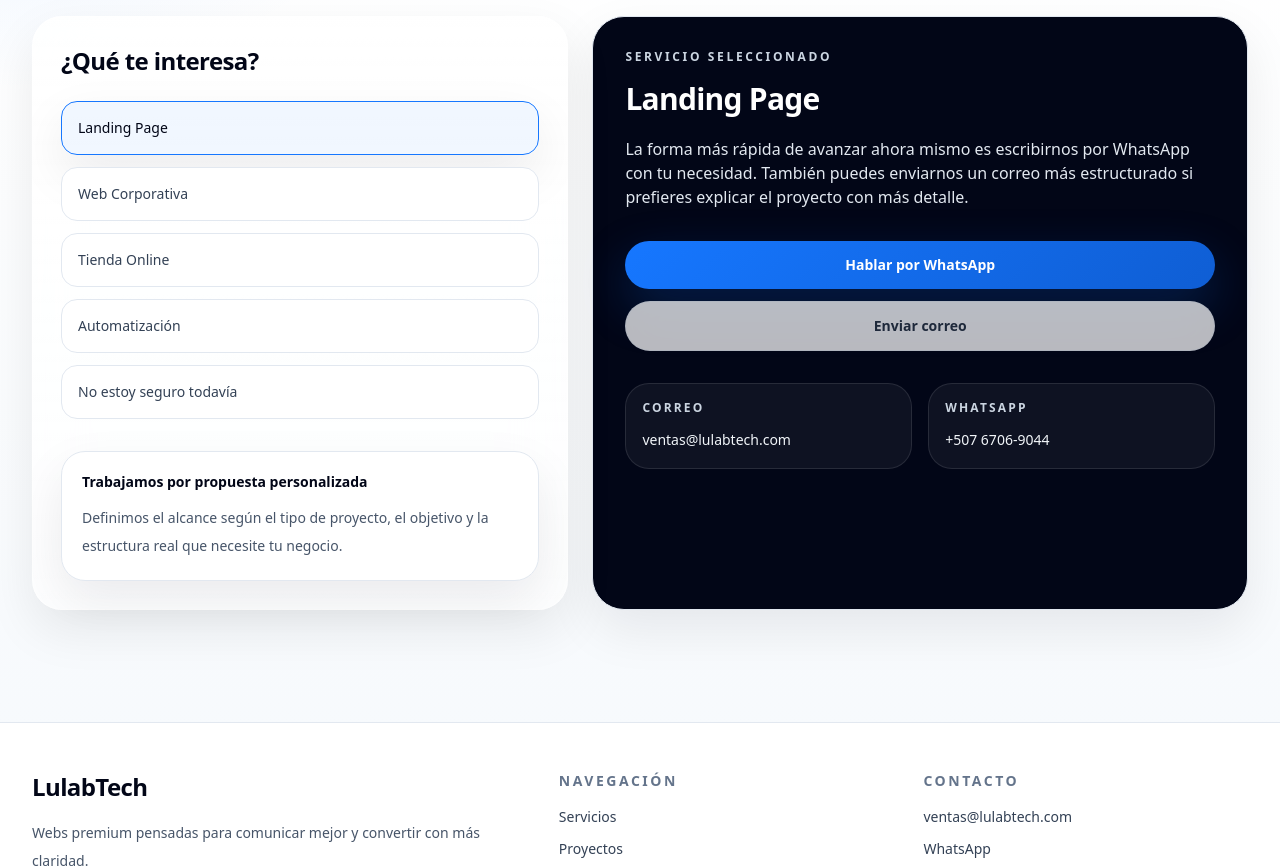
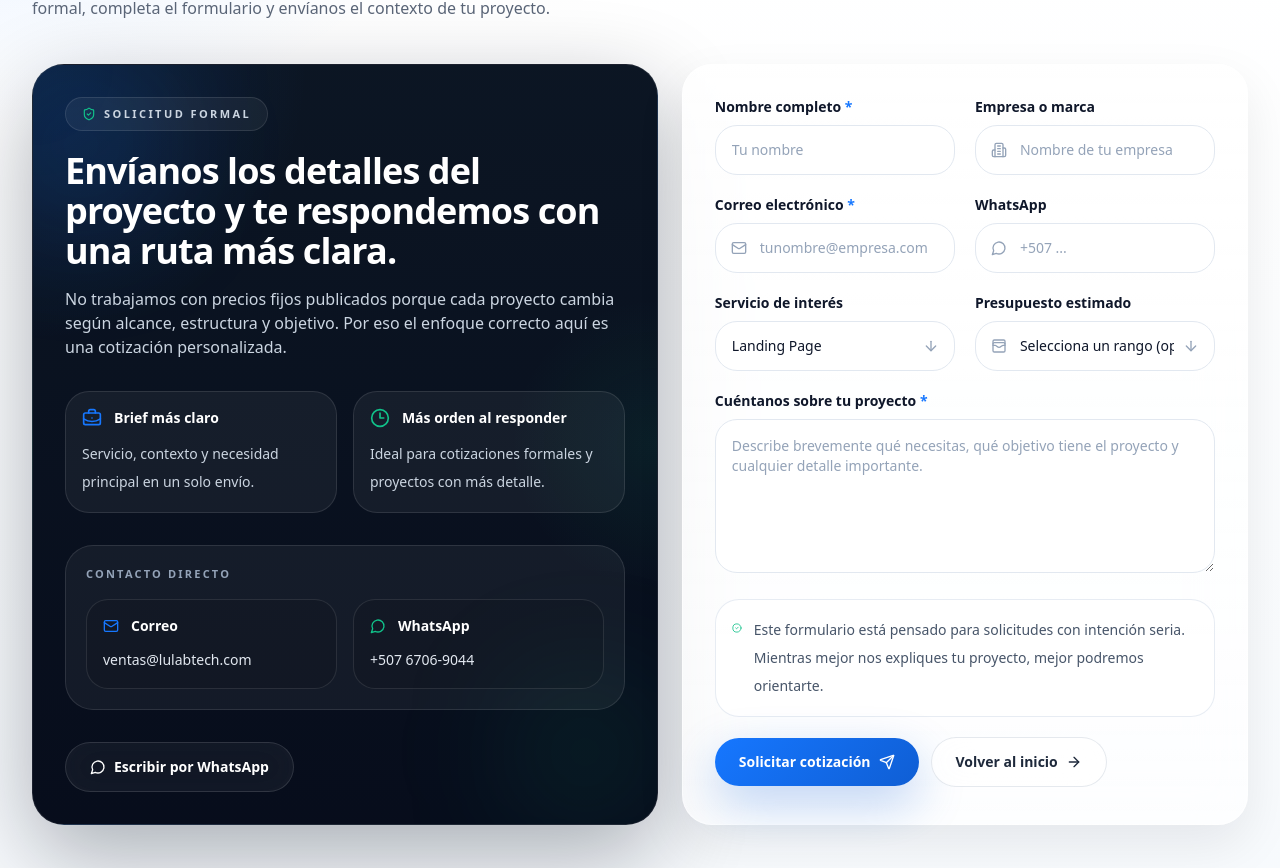
Before and after one commit to lulabtechnology/Lulabtech, a Next.js app: page /contacto in a window 1280 px wide. Shown: the part 457-1325 px from the top of the page. Built offline with nearby package versions, Linux system fonts and the light colour scheme.

Commit message:
Update ContactPageContent.jsx

```diff
--- a/components/contact/ContactPageContent.jsx
+++ b/components/contact/ContactPageContent.jsx
@@ -2,149 +2,414 @@
 
 import { useMemo, useState } from "react";
 import Link from "next/link";
+import {
+  ArrowRight,
+  BriefcaseBusiness,
+  Building2,
+  CheckCircle2,
+  Clock3,
+  Mail,
+  MessageCircle,
+  Send,
+  ShieldCheck,
+  WalletCards,
+} from "lucide-react";
+import { buildWhatsappLink, contactEmail, contactPhone } from "@/lib/site";
 
-const options = [
-  {
-    id: "landing",
-    label: "Landing Page",
-    whatsapp:
-      "https://wa.me/50767069044?text=Hola%20LulabTech%2C%20me%20interesa%20cotizar%20una%20landing%20page%20para%20mi%20negocio.",
-  },
-  {
-    id: "corporativa",
-    label: "Web Corporativa",
-    whatsapp:
-      "https://wa.me/50767069044?text=Hola%20LulabTech%2C%20me%20interesa%20cotizar%20una%20web%20corporativa%20para%20mi%20negocio.",
-  },
-  {
-    id: "tienda",
-    label: "Tienda Online",
-    whatsapp:
-      "https://wa.me/50767069044?text=Hola%20LulabTech%2C%20me%20interesa%20cotizar%20una%20tienda%20online%20o%20cat%C3%A1logo%20web.",
-  },
-  {
-    id: "automatizacion",
-    label: "Automatización",
-    whatsapp:
-      "https://wa.me/50767069044?text=Hola%20LulabTech%2C%20me%20interesa%20una%20automatizaci%C3%B3n%20para%20mi%20negocio.",
-  },
-  {
-    id: "nose",
-    label: "No estoy seguro todavía",
-    whatsapp:
-      "https://wa.me/50767069044?text=Hola%20LulabTech%2C%20todav%C3%ADa%20no%20tengo%20claro%20qu%C3%A9%20tipo%20de%20soluci%C3%B3n%20necesita%20mi%20negocio.",
-  },
+const serviceOptions = [
+  { value: "landing-page", label: "Landing Page" },
+  { value: "web-corporativa", label: "Web Corporativa" },
+  { value: "tienda-online", label: "Tienda Online" },
+  { value: "automatizacion", label: "Automatización" },
+  { value: "no-seguro", label: "No estoy seguro todavía" },
 ];
 
+const budgetOptions = [
+  { value: "", label: "Selecciona un rango (opcional)" },
+  { value: "menos-500", label: "Menos de $500" },
+  { value: "500-1000", label: "$500 - $1,000" },
+  { value: "1000-2500", label: "$1,000 - $2,500" },
+  { value: "2500-5000", label: "$2,500 - $5,000" },
+  { value: "5000-mas", label: "Más de $5,000" },
+  { value: "prefiero-no-indicar", label: "Prefiero no indicarlo todavía" },
+];
+
+const initialForm = {
+  name: "",
+  company: "",
+  email: "",
+  whatsapp: "",
+  service: "landing-page",
+  budget: "",
+  message: "",
+  website: "", // honeypot anti-spam
+};
+
 export default function ContactPageContent() {
-  const [selected, setSelected] = useState(options[0].id);
+  const [form, setForm] = useState(initialForm);
+  const [status, setStatus] = useState({
+    type: "idle",
+    message: "",
+  });
+  const [loading, setLoading] = useState(false);
 
-  const current = useMemo(
-    () => options.find((item) => item.id === selected) ?? options[0],
-    [selected]
+  const selectedServiceLabel = useMemo(() => {
+    return (
+      serviceOptions.find((option) => option.value === form.service)?.label ??
+      "Servicio"
     );
+  }, [form.service]);
+
+  const whatsappHref = useMemo(() => {
+    const message = `Hola LulabTech, quiero solicitar una cotización formal.
+
+Nombre: ${form.name || "-"}
+Empresa: ${form.company || "-"}
+Servicio de interés: ${selectedServiceLabel}
+Presupuesto estimado: ${
+      budgetOptions.find((item) => item.value === form.budget)?.label || "-"
+    }
+
+Necesidad del proyecto:
+${form.message || "-"}`;
+
+    return buildWhatsappLink(message);
+  }, [form.name, form.company, form.service, form.budget, form.message, selectedServiceLabel]);
+
+  function updateField(field, value) {
+    setForm((current) => ({ ...current, [field]: value }));
+  }
+
+  async function handleSubmit(event) {
+    event.preventDefault();
+
+    setStatus({ type: "idle", message: "" });
+
+    if (!form.name.trim() || !form.email.trim() || !form.message.trim()) {
+      setStatus({
+        type: "error",
+        message: "Completa al menos nombre, correo y una breve descripción del proyecto.",
+      });
+      return;
+    }
+
+    setLoading(true);
+
+    try {
+      const response = await fetch("/api/contact", {
+        method: "POST",
+        headers: {
+          "Content-Type": "application/json",
+        },
+        body: JSON.stringify(form),
+      });
+
+      const data = await response.json();
+
+      if (!response.ok) {
+        throw new Error(data?.message || "No se pudo enviar la solicitud.");
+      }
+
+      setStatus({
+        type: "success",
+        message:
+          "Tu solicitud fue enviada correctamente. Revisaremos tu proyecto y te contactaremos pronto.",
+      });
+
+      setForm(initialForm);
+    } catch (error) {
+      setStatus({
+        type: "error",
+        message:
+          error.message ||
+          "Hubo un problema enviando tu solicitud. Intenta nuevamente o escríbenos por WhatsApp.",
+      });
+    } finally {
+      setLoading(false);
+    }
+  }
 
   return (
     <section className="section-space">
       <div className="shell">
         <div className="max-w-4xl">
-          <span className="section-eyebrow">Contacto</span>
+          <span className="section-eyebrow">Solicitar cotización</span>
           <h1 className="section-heading mt-4">
-            Cuéntanos qué necesita tu negocio y te ayudamos a definir la mejor
-            solución.
+            Cuéntanos qué necesita tu negocio y armemos una propuesta más seria, más clara y mejor pensada.
           </h1>
           <p className="section-copy mt-5 max-w-3xl">
-            Puedes escribirnos por WhatsApp para una conversación más rápida o
-            enviarnos tu solicitud por correo si prefieres una consulta más
-            estructurada.
+            Si quieres una conversación rápida, puedes escribirnos por WhatsApp. Si prefieres una solicitud formal, completa el formulario y envíanos el contexto de tu proyecto.
           </p>
         </div>
 
-        <div className="mt-10 grid gap-6 lg:grid-cols-[0.9fr_1.1fr]">
-          <div className="panel p-6 md:p-7">
-            <h2 className="text-2xl font-semibold text-slate-950">
-              ¿Qué te interesa?
+        <div className="mt-10 grid gap-6 xl:grid-cols-[1.05fr_0.95fr]">
+          <div className="panel-dark relative overflow-hidden p-6 md:p-8">
+            <div className="pointer-events-none absolute -left-8 top-0 h-40 w-40 rounded-full bg-[rgba(22,119,255,0.16)] blur-3xl" />
+            <div className="pointer-events-none absolute bottom-0 right-0 h-36 w-36 rounded-full bg-[rgba(17,194,138,0.12)] blur-3xl" />
+
+            <div className="relative">
+              <div className="inline-flex items-center gap-2 rounded-full border border-white/10 bg-white/5 px-4 py-2 text-[11px] font-semibold uppercase tracking-[0.22em] text-slate-300">
+                <ShieldCheck className="h-3.5 w-3.5 text-brand-green" />
+                Solicitud formal
+              </div>
+
+              <h2 className="mt-5 text-3xl font-semibold leading-tight text-white md:text-4xl">
+                Envíanos los detalles del proyecto y te respondemos con una ruta más clara.
               </h2>
 
-            <div className="mt-6 grid gap-3">
-              {options.map((option) => {
-                const active = option.id === selected;
+              <p className="mt-4 text-sm leading-7 text-slate-300 md:text-base">
+                No trabajamos con precios fijos publicados porque cada proyecto cambia según alcance, estructura y objetivo. Por eso el enfoque correcto aquí es una cotización personalizada.
+              </p>
 
-                return (
-                  <button
-                    key={option.id}
-                    type="button"
-                    onClick={() => setSelected(option.id)}
-                    className={`rounded-2xl border px-4 py-4 text-left text-sm font-medium transition ${
-                      active
-                        ? "border-brand-blue bg-[rgba(16,120,255,0.06)] text-slate-950 shadow-soft"
-                        : "border-slate-200 bg-white text-slate-700 hover:bg-slate-50"
-                    }`}
-                  >
-                    {option.label}
-                  </button>
-                );
-              })}
+              <div className="mt-8 grid gap-4 sm:grid-cols-2">
+                <div className="rounded-[24px] border border-white/10 bg-white/5 p-4">
+                  <div className="flex items-center gap-3">
+                    <BriefcaseBusiness className="h-5 w-5 text-brand-blue" />
+                    <p className="text-sm font-semibold text-white">Brief más claro</p>
+                  </div>
+                  <p className="mt-3 text-sm leading-7 text-slate-300">
+                    Servicio, contexto y necesidad principal en un solo envío.
+                  </p>
                 </div>
 
-            <div className="mt-8 rounded-3xl border border-slate-200 bg-white p-5 shadow-soft">
-              <p className="text-sm font-semibold text-slate-950">
-                Trabajamos por propuesta personalizada
-              </p>
-              <p className="mt-3 text-sm leading-7 text-slate-600">
-                Definimos el alcance según el tipo de proyecto, el objetivo y la
-                estructura real que necesite tu negocio.
+                <div className="rounded-[24px] border border-white/10 bg-white/5 p-4">
+                  <div className="flex items-center gap-3">
+                    <Clock3 className="h-5 w-5 text-brand-green" />
+                    <p className="text-sm font-semibold text-white">Más orden al responder</p>
+                  </div>
+                  <p className="mt-3 text-sm leading-7 text-slate-300">
+                    Ideal para cotizaciones formales y proyectos con más detalle.
                   </p>
                 </div>
               </div>
 
-          <div className="rounded-[32px] border border-slate-200 bg-slate-950 p-6 text-white shadow-soft md:p-8">
-            <p className="text-xs font-semibold uppercase tracking-[0.22em] text-slate-300">
-              Servicio seleccionado
-            </p>
-            <h2 className="mt-4 text-3xl font-semibold">{current.label}</h2>
-
-            <p className="mt-5 text-sm leading-7 text-slate-200 md:text-base">
-              La forma más rápida de avanzar ahora mismo es escribirnos por
-              WhatsApp con tu necesidad. También puedes enviarnos un correo más
-              estructurado si prefieres explicar el proyecto con más detalle.
+              <div className="mt-8 rounded-[28px] border border-white/10 bg-white/[0.05] p-5">
+                <p className="text-[11px] font-semibold uppercase tracking-[0.2em] text-slate-400">
+                  Contacto directo
                 </p>
 
-            <div className="mt-8 flex flex-col gap-3 sm:flex-row lg:flex-col">
-              <Link href={current.whatsapp} className="btn-primary">
-                Hablar por WhatsApp
-              </Link>
-
-              <a
-                href="mailto:ventas@lulabtech.com?subject=Consulta%20desde%20LulabTech&body=Hola%20LulabTech%2C%20quiero%20solicitar%20informaci%C3%B3n%20sobre%20un%20proyecto."
-                className="btn-secondary"
-              >
-                Enviar correo
-              </a>
+                <div className="mt-4 grid gap-4 sm:grid-cols-2">
+                  <div className="rounded-[22px] border border-white/10 bg-black/10 p-4">
+                    <div className="flex items-center gap-3">
+                      <Mail className="h-4 w-4 text-brand-blue" />
+                      <p className="text-sm font-semibold text-white">Correo</p>
                     </div>
-
-            <div className="mt-8 grid gap-4 sm:grid-cols-2">
-              <div className="rounded-3xl border border-white/10 bg-white/5 p-4">
-                <p className="text-xs font-semibold uppercase tracking-[0.18em] text-slate-300">
-                  Correo
-                </p>
-                <p className="mt-3 text-sm leading-6 text-slate-100">
-                  ventas@lulabtech.com
+                    <p className="mt-3 break-all text-sm leading-6 text-slate-200">
+                      {contactEmail}
                     </p>
                   </div>
 
-              <div className="rounded-3xl border border-white/10 bg-white/5 p-4">
-                <p className="text-xs font-semibold uppercase tracking-[0.18em] text-slate-300">
-                  WhatsApp
-                </p>
-                <p className="mt-3 text-sm leading-6 text-slate-100">
-                  +507 6706-9044
+                  <div className="rounded-[22px] border border-white/10 bg-black/10 p-4">
+                    <div className="flex items-center gap-3">
+                      <MessageCircle className="h-4 w-4 text-brand-green" />
+                      <p className="text-sm font-semibold text-white">WhatsApp</p>
+                    </div>
+                    <p className="mt-3 text-sm leading-6 text-slate-200">
+                      {contactPhone}
                     </p>
                   </div>
                 </div>
+              </div>
+
+              <div className="mt-8">
+                <a href={whatsappHref} target="_blank" rel="noreferrer" className="btn-dark w-full sm:w-auto">
+                  <MessageCircle className="h-4 w-4" />
+                  Escribir por WhatsApp
+                </a>
+              </div>
+            </div>
+          </div>
+
+          <div className="panel p-6 md:p-8">
+            <form onSubmit={handleSubmit} className="space-y-5">
+              <div className="grid gap-5 sm:grid-cols-2">
+                <Field
+                  label="Nombre completo"
+                  required
+                  value={form.name}
+                  onChange={(value) => updateField("name", value)}
+                  placeholder="Tu nombre"
+                />
+
+                <Field
+                  label="Empresa o marca"
+                  value={form.company}
+                  onChange={(value) => updateField("company", value)}
+                  placeholder="Nombre de tu empresa"
+                  icon={Building2}
+                />
+              </div>
+
+              <div className="grid gap-5 sm:grid-cols-2">
+                <Field
+                  label="Correo electrónico"
+                  type="email"
+                  required
+                  value={form.email}
+                  onChange={(value) => updateField("email", value)}
+                  placeholder="tunombre@empresa.com"
+                  icon={Mail}
+                />
+
+                <Field
+                  label="WhatsApp"
+                  value={form.whatsapp}
+                  onChange={(value) => updateField("whatsapp", value)}
+                  placeholder="+507 ..."
+                  icon={MessageCircle}
+                />
+              </div>
+
+              <div className="grid gap-5 sm:grid-cols-2">
+                <SelectField
+                  label="Servicio de interés"
+                  value={form.service}
+                  onChange={(value) => updateField("service", value)}
+                  options={serviceOptions}
+                />
+
+                <SelectField
+                  label="Presupuesto estimado"
+                  value={form.budget}
+                  onChange={(value) => updateField("budget", value)}
+                  options={budgetOptions}
+                  icon={WalletCards}
+                />
+              </div>
+
+              <div>
+                <label className="mb-2 block text-sm font-semibold text-slate-900">
+                  Cuéntanos sobre tu proyecto <span className="text-brand-blue">*</span>
+                </label>
+                <textarea
+                  value={form.message}
+                  onChange={(event) => updateField("message", event.target.value)}
+                  rows={6}
+                  placeholder="Describe brevemente qué necesitas, qué objetivo tiene el proyecto y cualquier detalle importante."
+                  className="w-full rounded-[22px] border border-slate-200 bg-white px-4 py-4 text-sm text-slate-900 outline-none transition placeholder:text-slate-400 focus:border-slate-300 focus:ring-4 focus:ring-[rgba(22,119,255,0.10)]"
+                  required
+                />
+              </div>
+
+              <input
+                type="text"
+                name="website"
+                value={form.website}
+                onChange={(event) => updateField("website", event.target.value)}
+                className="hidden"
+                tabIndex={-1}
+                autoComplete="off"
+              />
+
+              <div className="rounded-[24px] border border-slate-200/80 bg-white/80 p-4">
+                <div className="flex items-start gap-3">
+                  <CheckCircle2 className="mt-0.5 h-5 w-5 text-brand-green" />
+                  <p className="text-sm leading-7 text-slate-600">
+                    Este formulario está pensado para solicitudes con intención seria. Mientras mejor nos expliques tu proyecto, mejor podremos orientarte.
+                  </p>
+                </div>
+              </div>
+
+              {status.type !== "idle" ? (
+                <div
+                  className={`rounded-[20px] border px-4 py-4 text-sm ${
+                    status.type === "success"
+                      ? "border-emerald-200 bg-emerald-50 text-emerald-800"
+                      : "border-rose-200 bg-rose-50 text-rose-800"
+                  }`}
+                >
+                  {status.message}
+                </div>
+              ) : null}
+
+              <div className="flex flex-col gap-3 sm:flex-row sm:items-center">
+                <button type="submit" disabled={loading} className="btn-primary disabled:cursor-not-allowed disabled:opacity-70">
+                  {loading ? "Enviando solicitud..." : "Solicitar cotización"}
+                  <Send className="h-4 w-4" />
+                </button>
+
+                <Link href="/" className="btn-secondary">
+                  Volver al inicio
+                  <ArrowRight className="h-4 w-4" />
+                </Link>
+              </div>
+            </form>
           </div>
         </div>
       </div>
     </section>
   );
 }
+
+function Field({
+  label,
+  value,
+  onChange,
+  placeholder,
+  type = "text",
+  required = false,
+  icon: Icon,
+}) {
+  return (
+    <div>
+      <label className="mb-2 block text-sm font-semibold text-slate-900">
+        {label} {required ? <span className="text-brand-blue">*</span> : null}
+      </label>
+
+      <div className="relative">
+        {Icon ? (
+          <div className="pointer-events-none absolute left-4 top-1/2 -translate-y-1/2 text-slate-400">
+            <Icon className="h-4 w-4" />
+          </div>
+        ) : null}
+
+        <input
+          type={type}
+          value={value}
+          onChange={(event) => onChange(event.target.value)}
+          placeholder={placeholder}
+          className={`w-full rounded-[22px] border border-slate-200 bg-white py-3.5 text-sm text-slate-900 outline-none transition placeholder:text-slate-400 focus:border-slate-300 focus:ring-4 focus:ring-[rgba(22,119,255,0.10)] ${
+            Icon ? "pl-11 pr-4" : "px-4"
+          }`}
+          required={required}
+        />
+      </div>
+    </div>
+  );
+}
+
+function SelectField({ label, value, onChange, options, icon: Icon }) {
+  return (
+    <div>
+      <label className="mb-2 block text-sm font-semibold text-slate-900">
+        {label}
+      </label>
+
+      <div className="relative">
+        {Icon ? (
+          <div className="pointer-events-none absolute left-4 top-1/2 -translate-y-1/2 text-slate-400">
+            <Icon className="h-4 w-4" />
+          </div>
+        ) : null}
+
+        <select
+          value={value}
+          onChange={(event) => onChange(event.target.value)}
+          className={`w-full appearance-none rounded-[22px] border border-slate-200 bg-white py-3.5 text-sm text-slate-900 outline-none transition focus:border-slate-300 focus:ring-4 focus:ring-[rgba(22,119,255,0.10)] ${
+            Icon ? "pl-11 pr-10" : "px-4 pr-10"
+          }`}
+        >
+          {options.map((option) => (
+            <option key={option.value || option.label} value={option.value}>
+              {option.label}
+            </option>
+          ))}
+        </select>
+
+        <div className="pointer-events-none absolute right-4 top-1/2 -translate-y-1/2 text-slate-400">
+          <ArrowRight className="h-4 w-4 rotate-90" />
+        </div>
+      </div>
+    </div>
+  );
+}
```
Lines whose indentation alone changed are shown as unchanged.
